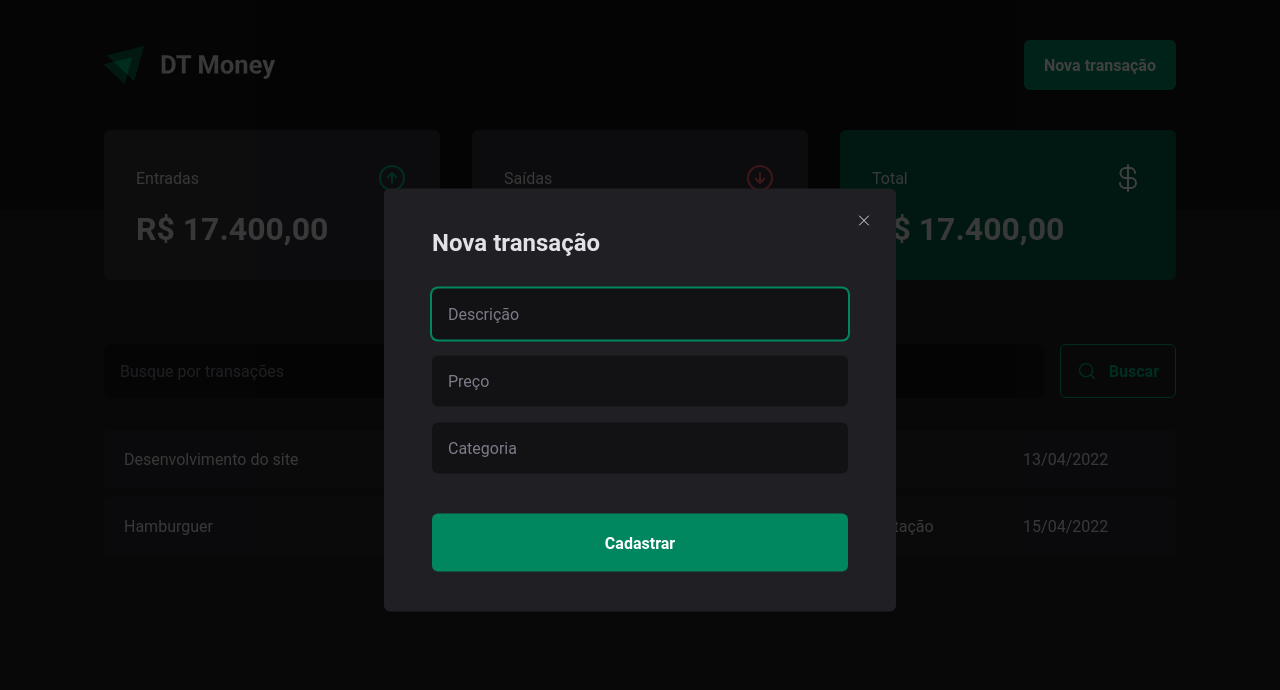
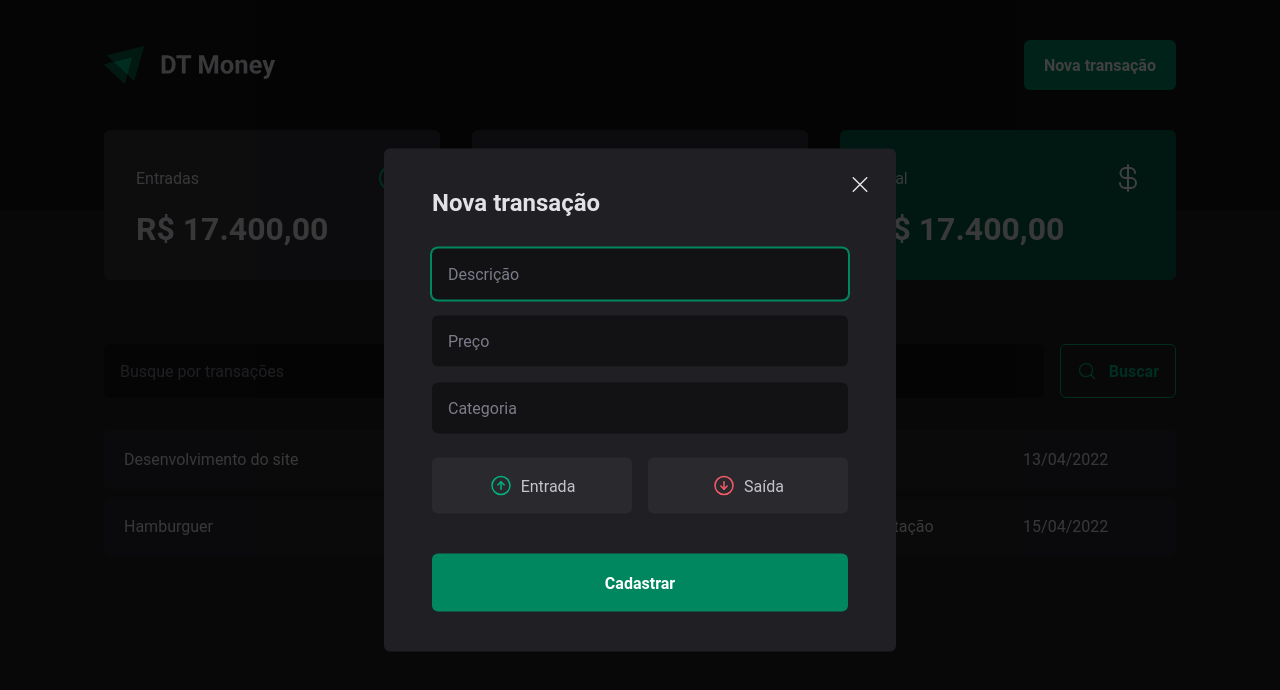
Before and after one commit to RoMartins/DTmoney-reactJs, a React (Vite) app: page / in a window 1280 px wide. Both pictures are taken after a click on the button "Nova transação". Shown: the top 690 px of the page. Built offline with nearby package versions, Linux system fonts and the light colour scheme; no server answers.

Commit message:
feat: transactions context

```diff
--- a/package.json
+++ b/package.json
@@ -11,7 +11,9 @@
   },
   "dependencies": {
     "@radix-ui/react-dialog": "^1.0.4",
+    "@radix-ui/react-radio-group": "^1.1.3",
     "@types/styled-components": "^5.1.26",
+    "axios": "^1.4.0",
     "phosphor-react": "^1.4.1",
     "react": "^18.2.0",
     "react-dom": "^18.2.0",
--- a/src/App.tsx
+++ b/src/App.tsx
@@ -2,13 +2,16 @@ import { ThemeProvider } from "styled-components";
 import { defaultTheme } from "./styles/themes/default";
 import { GlobalStyle } from "./styles/global";
 import { Transactions } from "./pages/Transactions";
+import { TransactionsProvider } from "./contexts/transactionContext";
 
 export function App() {
 
   return (
     <ThemeProvider theme={defaultTheme}>
       <GlobalStyle />
-        <Transactions />
+      <TransactionsProvider>
+          <Transactions />
+      </TransactionsProvider>
     </ThemeProvider>
     )
 }
--- a/src/components/NewTransactionModal/index.tsx
+++ b/src/components/NewTransactionModal/index.tsx
@@ -1,6 +1,6 @@
 import * as Dialog from '@radix-ui/react-dialog'
-import { Close, Content, Overlay } from './style'
-import { X } from 'phosphor-react'
+import { Close, Content, Overlay, TransactionType, TransactionTypeButton } from './style'
+import { ArrowCircleDown, ArrowCircleUp, X } from 'phosphor-react'
 
 
 export function NewTransactionModal() {
@@ -11,20 +11,33 @@ export function NewTransactionModal() {
     <Overlay/>
     <Content>
       <Dialog.Title>Nova transação</Dialog.Title>
+      <Close asChild>
+        < X size={24}/>
+      </Close>
 
       <form action="">
         <input type="text" placeholder='Descrição' required/>
         <input type="text" placeholder='Preço' required/>
         <input type="text" placeholder='Categoria' required/>
 
+        <TransactionType>
+            <TransactionTypeButton value='income'variant='income'>
+              <ArrowCircleUp size={24}/>
+              Entrada
+            </TransactionTypeButton>
+
+            <TransactionTypeButton variant='outcome' value='outcome'>
+              <ArrowCircleDown size={24}/>
+              Saída
+            </TransactionTypeButton>
+        </TransactionType>
+
         <button type="submit">
           Cadastrar
         </button>
       </form>
 
-      <Close asChild>
-        < X />
-      </Close>
+
     </Content>
   </Dialog.Portal>
   )
--- a/src/components/NewTransactionModal/style.ts
+++ b/src/components/NewTransactionModal/style.ts
@@ -1,4 +1,5 @@
 import * as Dialog from '@radix-ui/react-dialog'
+import * as Radio from '@radix-ui/react-radio-group'
 import styled from 'styled-components'
 
 export const Overlay = styled(Dialog.Overlay)`
@@ -41,7 +42,7 @@ form {
 
   }
 
-  button {
+  button[type="submit"] {
       height: 58px;
       border: 0;
     background: ${props => props.theme['green-500']};
@@ -54,7 +55,7 @@ form {
 
     &:hover {
       background: ${props => props.theme['green-700']};
-      transition: background-color 0.2;
+      transition: background-color 0.2s;
     }
     }
 }
@@ -73,3 +74,44 @@ export const Close = styled(Dialog.Close)`
   cursor: pointer;
 
 `
+export const TransactionType = styled(Radio.Root)`
+  display: grid;
+  grid-template-columns: repeat(2, 1fr);
+  gap: 1rem;
+  margin-top: 0.5rem;
+`
+
+interface TransactionTypeButtonProps {
+  variant: 'income' | 'outcome'
+}
+export const TransactionTypeButton = styled(Radio.Item)<TransactionTypeButtonProps>`
+ display: flex;
+padding: 1rem;
+align-items: center;
+justify-content: center;
+gap: 0.5rem;
+border-radius: 6px;
+border: 0;
+cursor: pointer;
+background: ${props => props.theme['gray-700']};
+    color: ${props => props.theme['gray-300']};
+
+svg {
+  color : ${props => props.variant === 'income' ? props.theme['green-300'] : props.theme['red-300']};
+
+}
+
+&[data-state='checked'] {
+  color: ${props => props.theme.white};
+  background : ${props => props.variant === 'income' ? props.theme['green-500'] : props.theme['red-500']};
+
+  svg {
+    color: ${props => props.theme.white};
+  }
+}
+
+&[data-state='unchecked']:hover {
+  background : ${props =>props.theme['gray-600']};
+
+  }
+`
--- /dev/null
+++ b/src/contexts/transactionContext.tsx
@@ -0,0 +1,44 @@
+import { createContext, ReactNode, useEffect, useState } from 'react';
+import { api } from '../utils/api';
+
+interface Transaction {
+  id: number;
+  description: string;
+  type: 'income' | 'outcome';
+  price: number;
+  category: string;
+  createdAt: string;
+}
+
+interface TransactionContextType {
+  transactions: Transaction[];
+}
+
+interface TransactionsProviderProps {
+  children: ReactNode
+}
+
+export const TransactionsContext = createContext({} as TransactionContextType);
+
+export function TransactionsProvider({ children }: TransactionsProviderProps) {
+
+  const [transactions, setTransactions] = useState<Transaction[]>([])
+
+  async function loadTransactions() {
+     const response = await api.get('/transactions')
+     const data = response.data.transactions
+     console.log(data)
+
+     setTransactions(data)
+  }
+
+  useEffect(() => {
+    loadTransactions()
+  }, [])
+
+  return (
+    <TransactionsContext.Provider value={{ transactions}}>
+      {children}
+    </TransactionsContext.Provider>
+  );
+}
--- a/src/pages/Transactions/index.tsx
+++ b/src/pages/Transactions/index.tsx
@@ -1,9 +1,15 @@
+import { useContext, useEffect } from "react";
 import { Header } from "../../components/Header";
 import { Summary } from "../../components/Summary";
 import { SearchForm } from "./components/SearchForm";
 import { ColumnPrice, TransactionsContainer, TransactionsTable } from "./styles";
+import { api } from "../../utils/api";
+import { TransactionsContext } from "../../contexts/transactionContext";
 
 export function Transactions() {
+
+  const {transactions} = useContext(TransactionsContext)
+
   return (
     <div>
       <Header />
--- /dev/null
+++ b/src/utils/api.ts
@@ -0,0 +1,5 @@
+import axios from "axios";
+
+export const api = axios.create({
+  baseURL: 'http://localhost:3333'
+})
```
Also changed, not shown: 1 other file (tests, documents, lock files or other folders).
